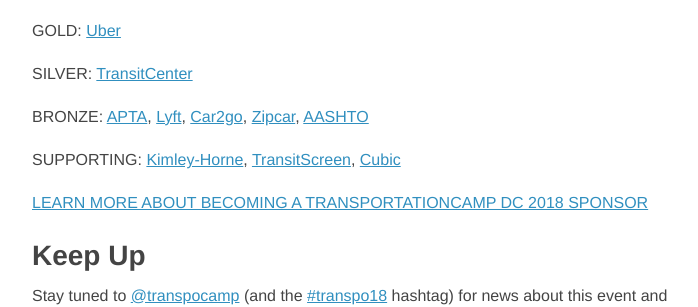
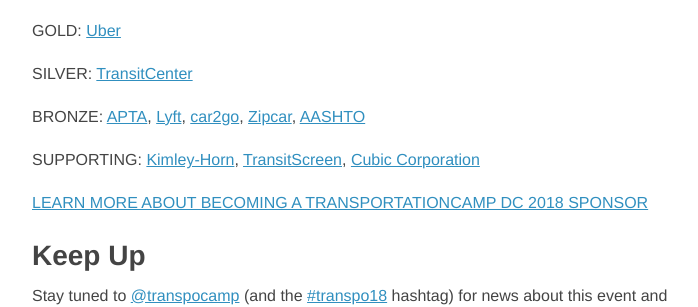
Before and after one commit to transpocamp/transportationcamp.org, a Jekyll site: the page built from events/dc-2018/index.markdown, in a window 1280 px wide and 900 px high, scrolled down 2790 px. Shown: the part 485-792 px from the top of the window, without its empty margins (272-970 px from the left). Built offline with Jekyll 4.4.1, drawn with Linux system fonts in a browser that asks for light colours; nearby versions of some CDN libraries.

Commit message:
fix typos

```diff
--- a/events/dc-2018/index.markdown
+++ b/events/dc-2018/index.markdown
@@ -72,9 +72,9 @@
 
 SILVER: [TransitCenter](http://transitcenter.org/)
 
-BRONZE: [APTA](https://www.apta.com/), [Lyft](https://www.lyft.com/), [Car2go](https://www.car2go.com), [Zipcar](http://www.zipcar.com/), [AASHTO](https://www.transportation.org/)
+BRONZE: [APTA](https://www.apta.com/), [Lyft](https://www.lyft.com/), [car2go](https://www.car2go.com), [Zipcar](http://www.zipcar.com/), [AASHTO](https://www.transportation.org/)
 
-SUPPORTING: [Kimley-Horne](https://www.kimley-horn.com/), [TransitScreen](https://transitscreen.com/), [Cubic](https://www.cubic.com/)
+SUPPORTING: [Kimley-Horn](https://www.kimley-horn.com/), [TransitScreen](https://transitscreen.com/), [Cubic Corporation](https://www.cubic.com/)
 
 [LEARN MORE ABOUT BECOMING A TRANSPORTATIONCAMP DC 2018 SPONSOR](https://drive.google.com/file/d/0B8U8mNIU_GsnLWg4b294Zk11WFk/view)
 
```
